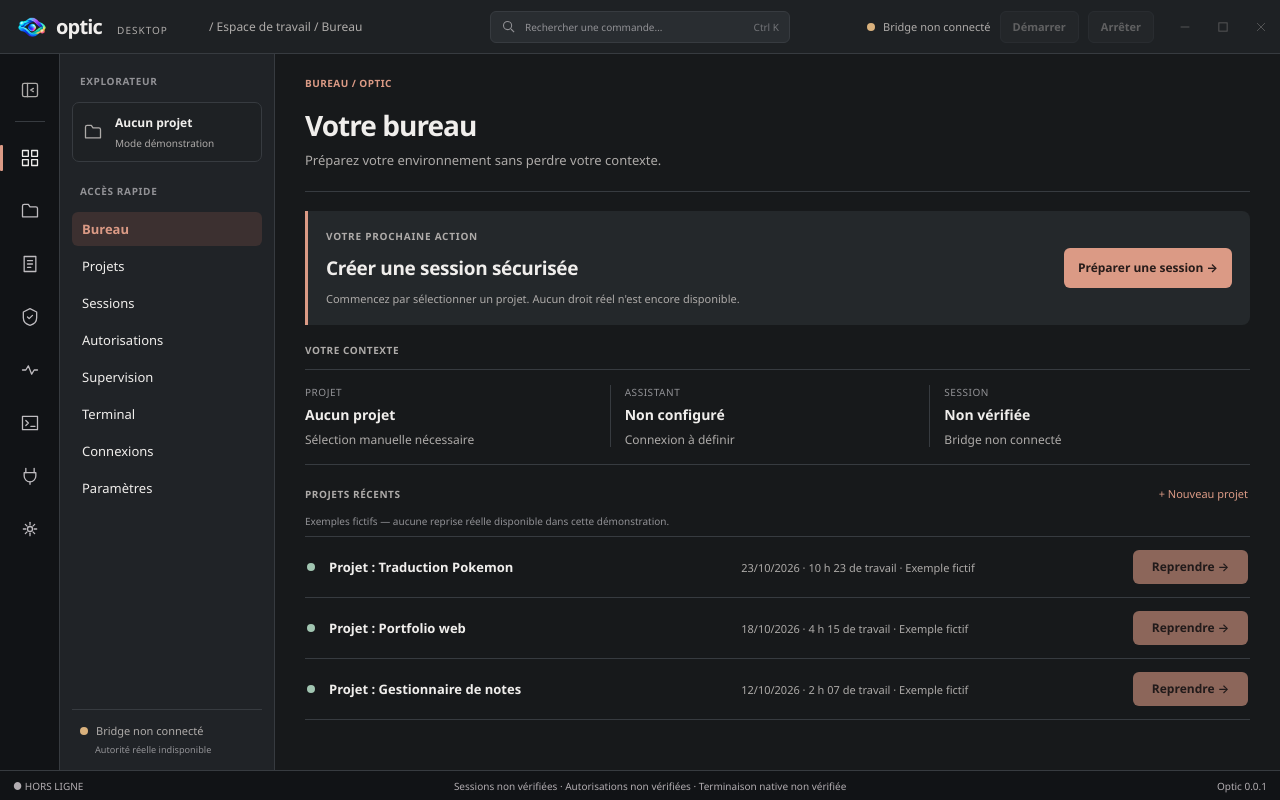
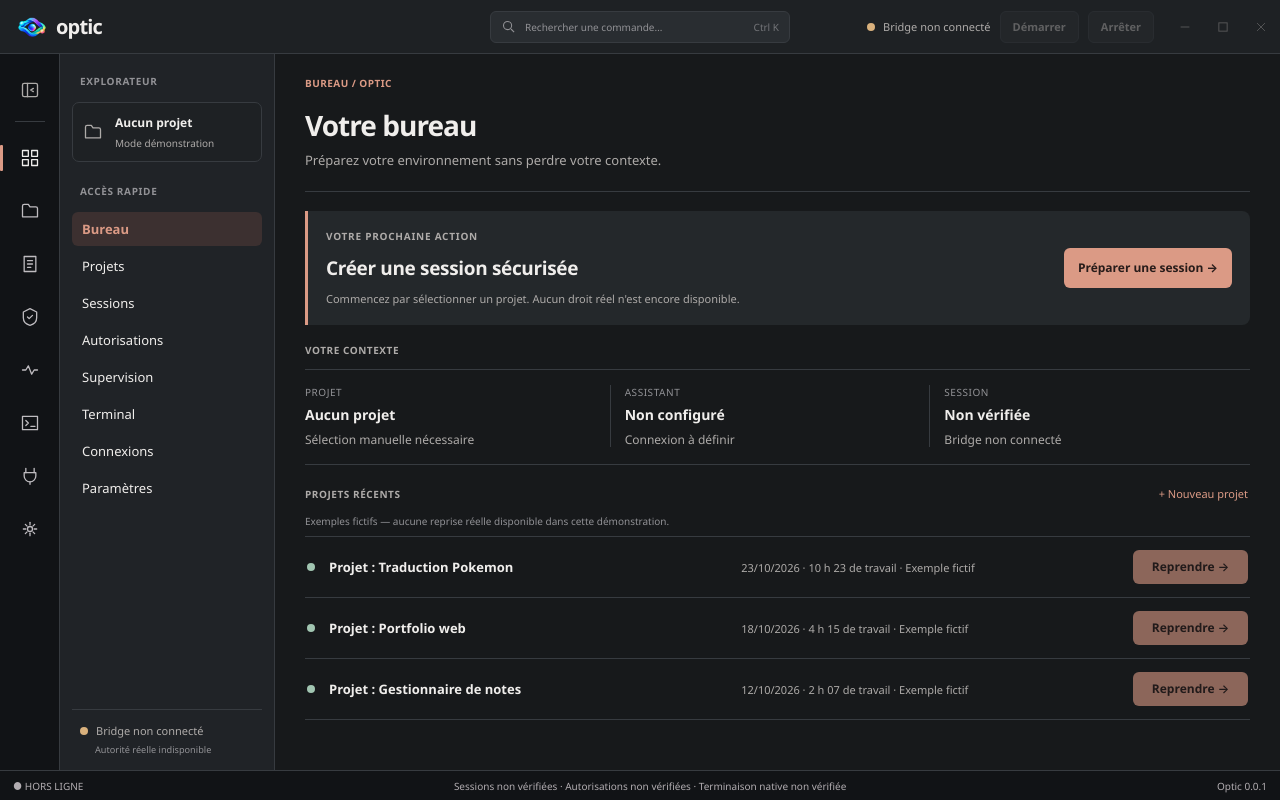
Before and after one commit to ELITEAYOTO/Alpha-Optic-APP, a React (Vite) app: page / in a window 1280 px wide. Built offline with nearby package versions, Linux system fonts and the light colour scheme.

Commit message:
refine(ui-d): remove redundant desktop subtitle and navigation breadcrumbs from titlebar

```diff
--- a/src/app/layout/DesktopShell.tsx
+++ b/src/app/layout/DesktopShell.tsx
@@ -70,10 +70,7 @@ export function DesktopShell({ active, onNavigate, children, selectedProjectName
         <div className="titlebar-main" data-tauri-drag-region>
           <div className="identity" aria-label="Optic" data-tauri-drag-region>
             <img className="optic-logo" src="/assets/optic-logo-48.png" alt="" width="30" height="30" />
-            <strong>optic</strong><span className="identity-caption">DESKTOP</span>
-          </div>
-          <div className="breadcrumb" data-tauri-drag-region>
-            / Espace de travail / {destinations.find(({ id }) => id === active)?.label}
+            <strong>optic</strong>
           </div>
         </div>
           <button type="button" className="command-trigger" ref={commandTrigger}
```
